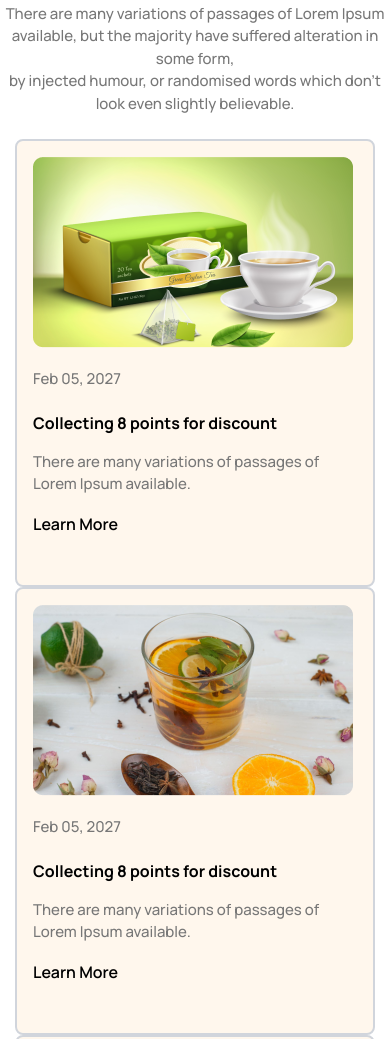
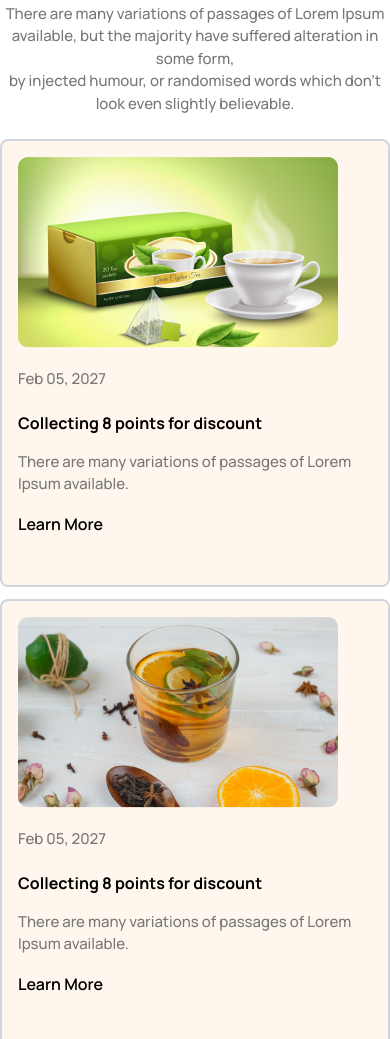
Before and after one commit to Mokim2005/Tea-house, a plain HTML site: page index.html in a window 390 px wide. Shown: the part 4881-5920 px from the top of the page. Drawn offline with nearby package versions, Linux system fonts and the light colour scheme.

Commit message:
first commit

```diff
--- a/index.html
+++ b/index.html
@@ -122,7 +122,9 @@
         >
           <img class="mx-auto" src="./images/fresh-2.png" alt="" />
         </div>
-        <div class="rounded-lg bg-gradient-to-r from-[#d9d9d9] to-[#ffffff00] flex justify-center items-center">
+        <div
+          class="rounded-lg bg-gradient-to-r from-[#d9d9d9] to-[#ffffff00] flex justify-center items-center"
+        >
           <h2 class="text-[30px] font-bold text-amber-800">MO K IM</h2>
         </div>
       </div>
@@ -245,11 +247,11 @@
       </p>
       <!-- box section  -->
       <div
-        class="min-h-[250px] flex flex-col md:flex-row md:w-full justify-between items-center my-6"
+        class="min-h-[250px] flex flex-col md:flex-row md:w-full gap-y-3 justify-between items-center my-6"
       >
         <!-- box-1  -->
         <div
-          class="min-h-[448px] w-[360px] border-2 rounded-lg border-gray-300 items-center bg-orange-50"
+          class="min-h-[448px] w-full md:w-[360px] border-2 rounded-lg border-gray-300 items-center bg-orange-50"
         >
           <div class="w-full items-center p-4">
             <img src="./images/news-1.png" alt="" />
@@ -265,7 +267,7 @@
         </div>
         <!-- box-2  -->
         <div
-          class="min-h-[448px] w-[360px] border-2 rounded-lg border-gray-300 bg-orange-50"
+          class="min-h-[448px] w-full md:w-[360px] border-2 rounded-lg border-gray-300 bg-orange-50"
         >
           <div class="p-4">
             <img src="./images/news-2.png" alt="" />
@@ -281,7 +283,7 @@
         </div>
         <!-- box-3  -->
         <div
-          class="min-h-[448px] w-[360px] border-2 rounded-lg border-gray-300 bg-orange-50"
+          class="min-h-[448px] w-full md:w-[360px] border-2 rounded-lg border-gray-300 bg-orange-50"
         >
           <div class="p-4">
             <img src="./images/news-3.png" alt="" />
```
